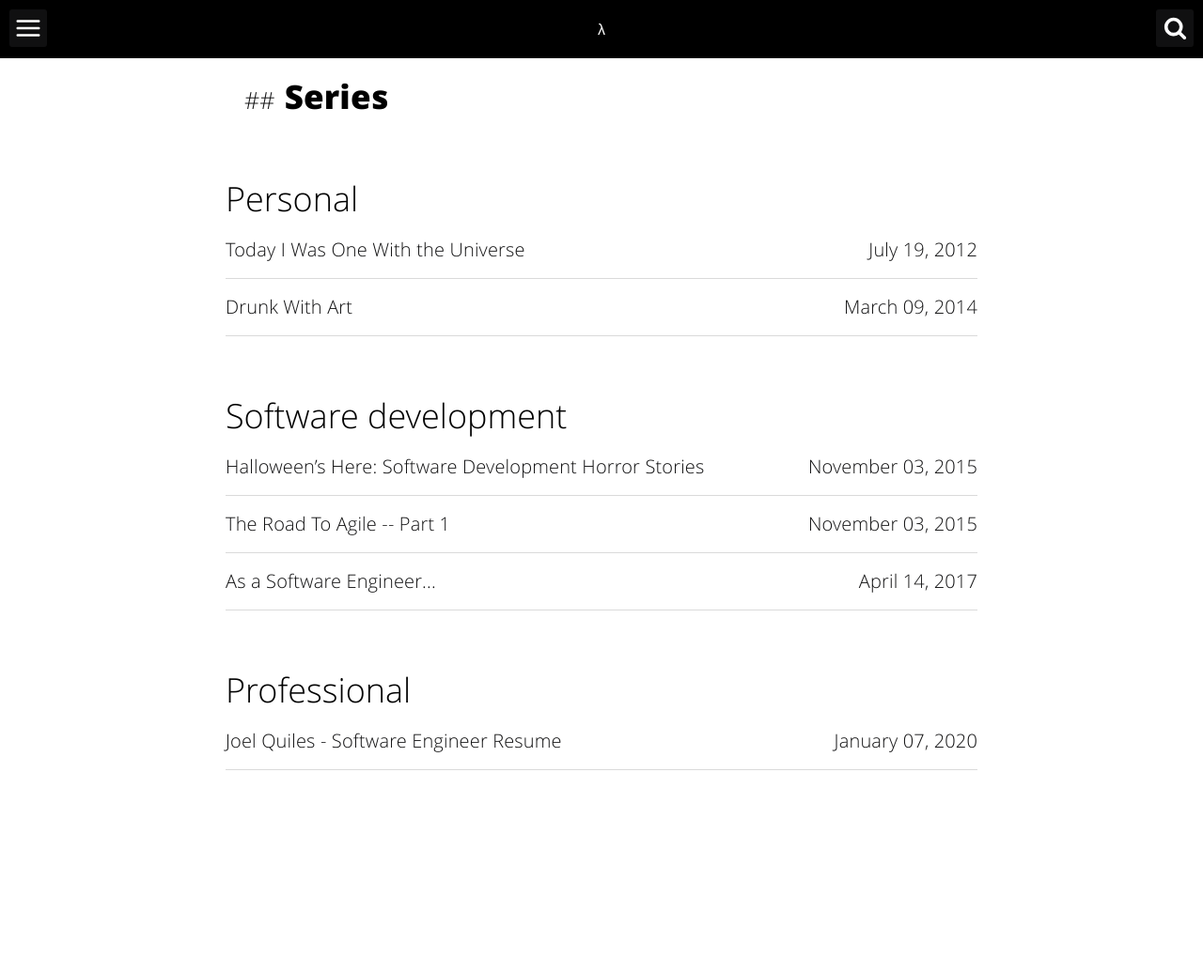
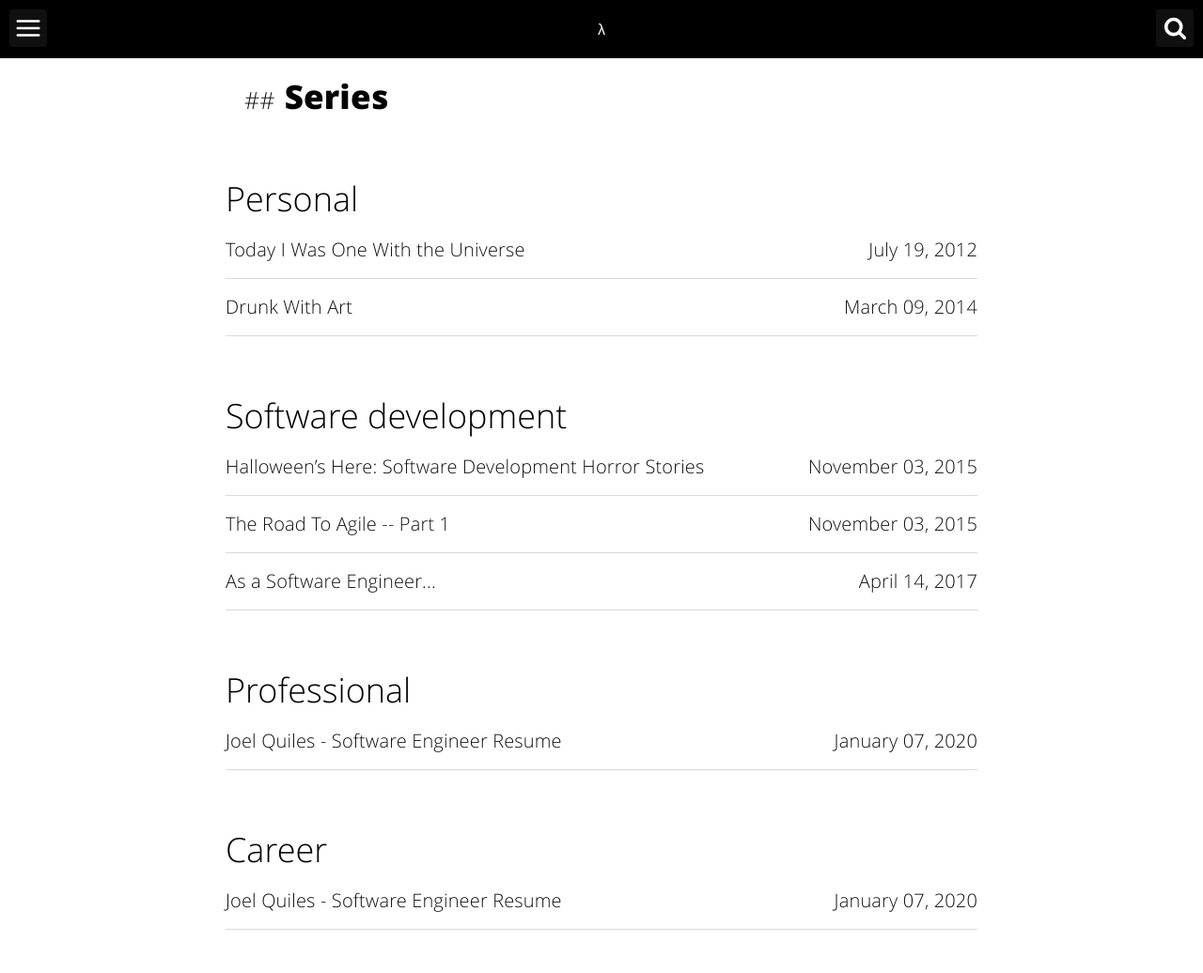
Before and after one commit to teh0xqb/teh0xqb.github.io, a Jekyll site: the page built from series.html, in a window 1280 px wide. Shown: the whole page at 94% size. Built offline with Jekyll 4.4.1, drawn with Linux system fonts in a browser that asks for light colours; before the commit the page ends 973 px from its top, so only the background shows below that.

Commit message:
small tweaks and typos

```diff
--- a/_includes/header-default.html
+++ b/_includes/header-default.html
@@ -8,7 +8,7 @@
         </h1>
         <div class="icons-home">
             <a aria-label="My Github" target="_blank" href="https://github.com/{{site.github_username}}"><svg class="icon icon-github-alt"><use xlink:href="#icon-github-alt"></use></svg></a>
-            <a aria-label="My Resume" target="_blank" href="/resume/"><svg class="icon icon-resume"><use xlink:href="#icon-resume"></use></svg></a>
+            <a aria-label="My Resume" href="/resume/"><svg class="icon icon-resume"><use xlink:href="#icon-resume"></use></svg></a>
             <a aria-label="Send email" href="mailto:{{site.email}}"><svg class="icon icon-email"><use xlink:href="#icon-email"></use></svg></a>
             <a aria-label="My Twitter" target="_blank" href="https://twitter.com/{{site.twitter_username}}"><svg class="icon icon-twitter"><use xlink:href="#icon-twitter"></use></svg></a>
         </div>
--- a/_posts/2020-01-07-resume.md
+++ b/_posts/2020-01-07-resume.md
@@ -6,9 +6,11 @@ date:   2020-01-07 00:12:00
 tags:
 - professional
 - work
+- career
 description: ''
 categories:
 - professional
+- career
 serie: professional
 ---
 
@@ -113,7 +115,6 @@ Discover and evaluate the best area to expand your business, relocate your famil
 - Worked with client on site to retrofit security of an existing application.
 - Removed previous user database and replaced with Active Directory roles.
 - Effort to comply with the Sarbanes–Oxley Act; included reporting and role assignment dashboard.
-
 - Light exposure to C#, ASP.NET, Microsoft SQL Server.
 
 ### @ Nic.pr | San Juan, PR
```
